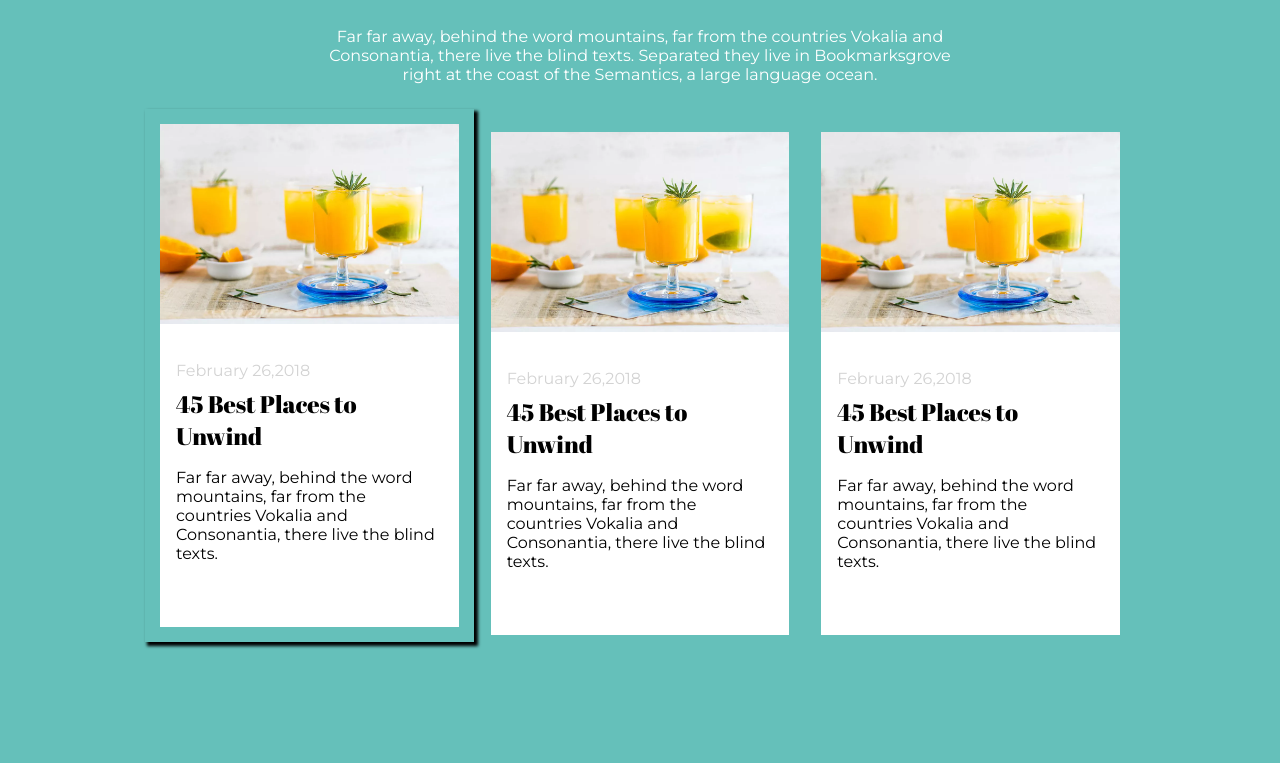
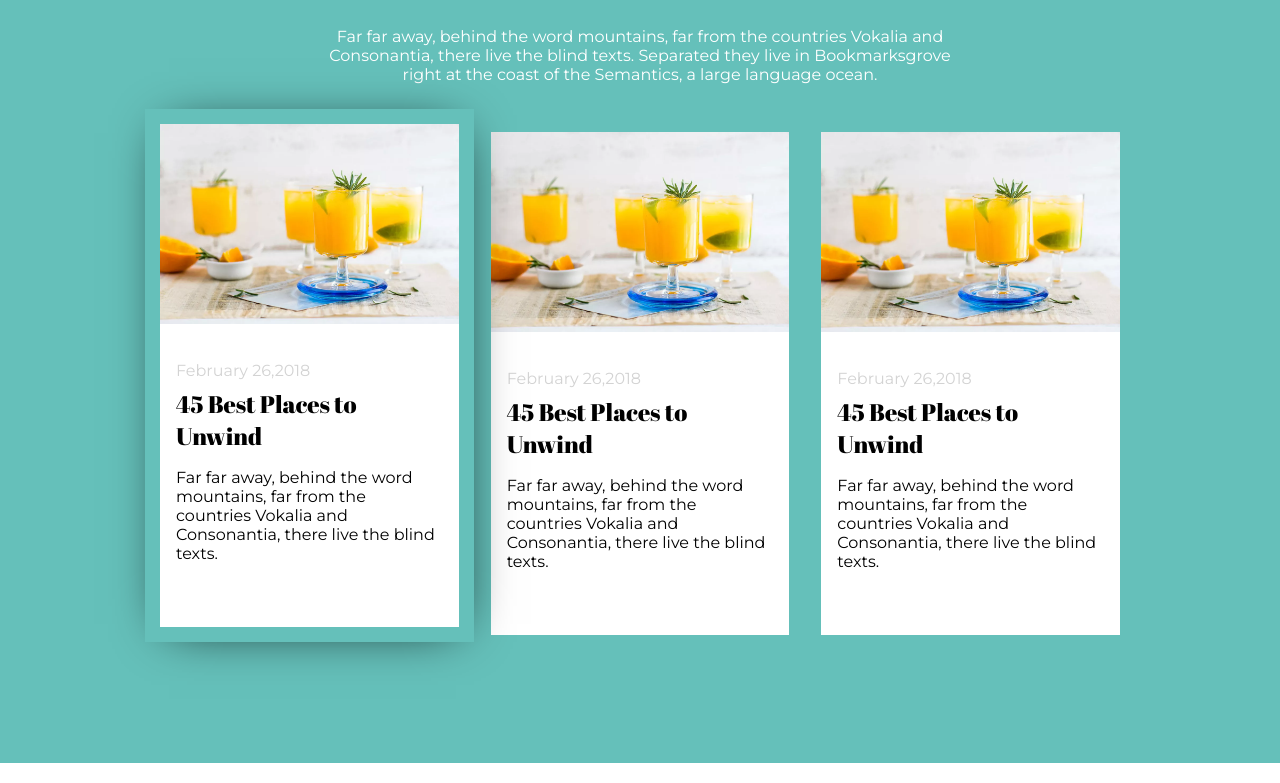
Before and after one commit to AlmeidaLucas2412/Mobile-First, a plain HTML site: page index.html in a window 1280 px wide. In both pictures the pointer is over the element 309 px from the left and 4565 px from the top of the page. Shown: the part 4182-4965 px from the top of the page. Drawn offline with Linux system fonts and the light colour scheme.

Commit message:
Box-shadow melhorado

```diff
--- a/style.css
+++ b/style.css
@@ -635,7 +635,7 @@ button {
 
   .card-container:hover {
     transform: translate(0, -8px);
-    box-shadow: 3px 3px 3px black;
+    box-shadow: 3px 3px 50px -22px black;
   }
 
   .fifth {
```
